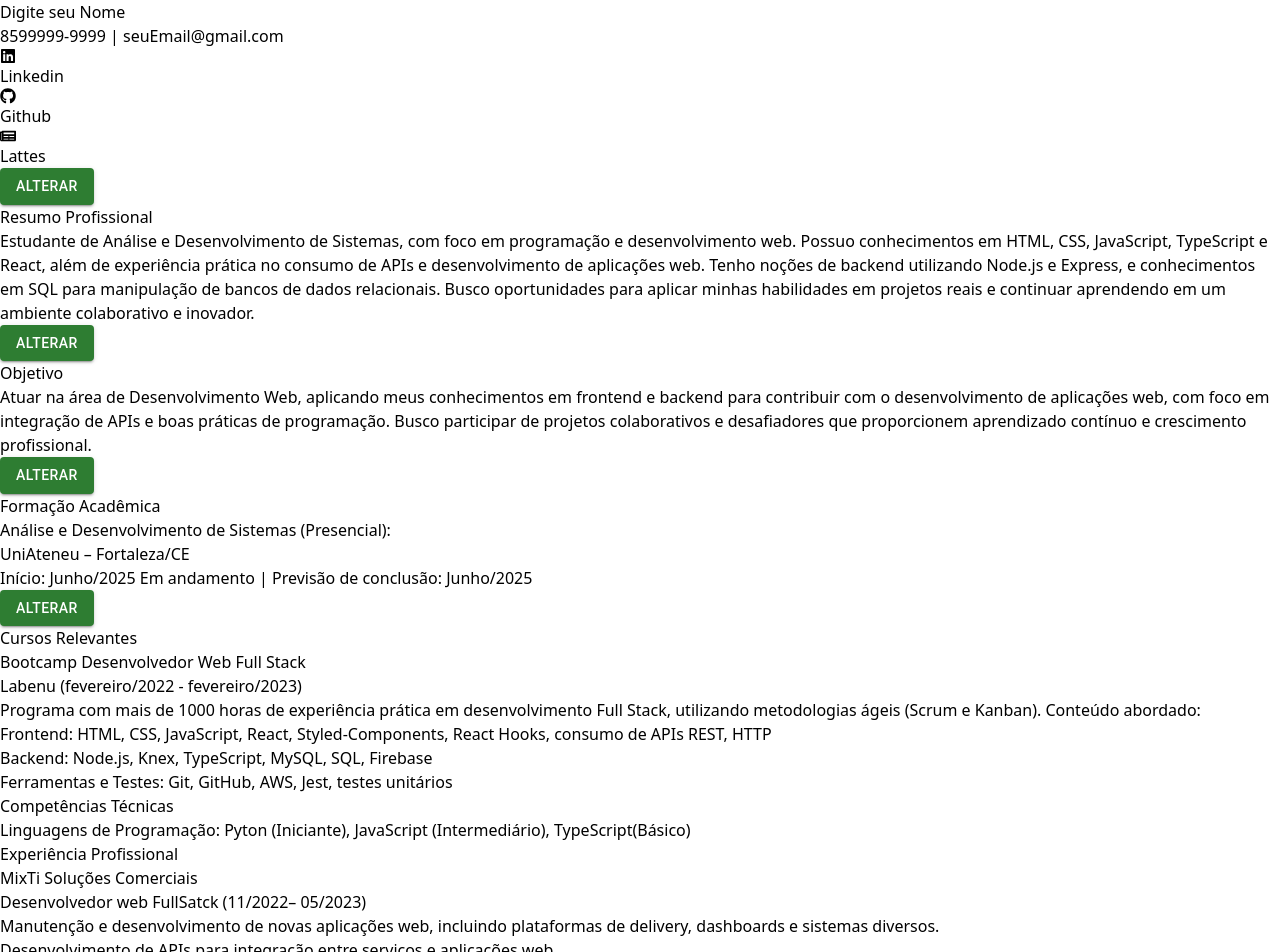
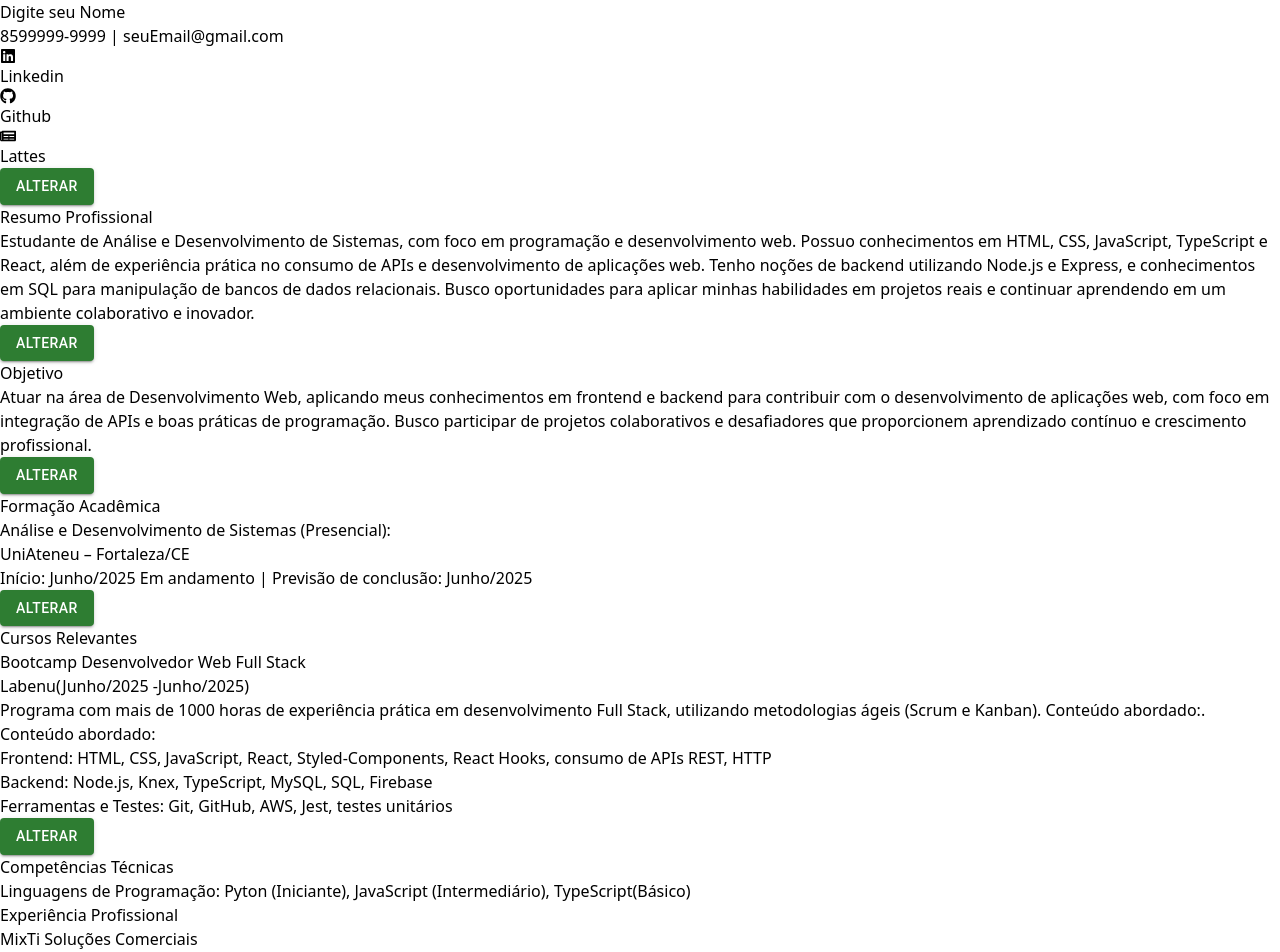
Before and after one commit to JonasLevy/app-curriculo, a React (Vite) app: page / in a window 1280 px wide. Shown: the top 952 px of the page. Built offline with nearby package versions, Linux system fonts and the light colour scheme.

Commit message:
criei o componente CursosRelevantes

```diff
--- a/src/App.jsx
+++ b/src/App.jsx
@@ -3,6 +3,7 @@ import Cabecalho from './components/Cabecalho';
 import ResumoProfissional from './components/ResumoProfissional';
 import ObjetivoProfissional from './components/ObjetivoProfissional';
 import FormacaoAcademica from './components/FormacaoAcademica';
+import CursosRelevantes from './components/CursosRelevantes';
 
 
 function App() {
@@ -12,30 +13,8 @@ function App() {
       <ResumoProfissional />
       <ObjetivoProfissional />
       <FormacaoAcademica />
+      <CursosRelevantes/>
 
-      <section className='flex p-8 flex-col items-start border-b-2 border-gray-400 w-full text-left'>
-        <h2 className="text-2xl  font-bold  text-sky-700 ">
-          Cursos Relevantes
-        </h2>
-        <h3 className='font-bold'> Bootcamp Desenvolvedor Web Full Stack</h3>
-        <p>Labenu (fevereiro/2022 - fevereiro/2023)</p>
-        <p className='text-left'>
-          Programa com mais de 1000 horas de experiência prática em desenvolvimento
-          Full Stack, utilizando metodologias ágeis (Scrum e Kanban). Conteúdo abordado:
-        </p>
-        <ul className='text-left list-disc ml-7'>
-          <li>
-            Frontend: HTML, CSS, JavaScript, React, Styled-Components, React Hooks,
-            consumo de APIs REST, HTTP
-          </li>
-          <li>
-            Backend: Node.js, Knex, TypeScript, MySQL, SQL, Firebase
-          </li>
-          <li>
-            Ferramentas e Testes: Git, GitHub, AWS, Jest, testes unitários
-          </li>
-        </ul>
-      </section>
 
       <section className='flex p-8 flex-col items-start border-b-2 border-gray-400 w-full text-left'>
         <h2 className="text-2xl  font-bold  text-sky-700 ">
--- /dev/null
+++ b/src/components/CursosRelevantes.jsx
@@ -0,0 +1,100 @@
+import { Button, IconButton } from "@mui/material"
+import dayjs from "dayjs"
+import { useState } from "react"
+import Modal from "./Modal"
+import DeleteIcon from '@mui/icons-material/Delete';
+import AddIcon from '@mui/icons-material/Add';
+import EditIcon from '@mui/icons-material/Edit';
+
+
+const CursosRelevantes = () => {
+    const [modalCursos, setModalCursos] = useState(false)
+    const [modalFormAddCurso, setModalFormAddCurso] = useState(false)
+    const [modalFormEditarCurso, setModalFormEditarCurso] = useState(false)
+    const [dataInicio, setDataInicio] = useState(dayjs())
+    const [dataTermino, setDataTermino] = useState(dayjs())
+    const [andamentoCurso, setAndamentoCurso] = useState(false)
+    const [listaCursos, setListaCursos] = useState([
+        {
+            nomeDoCurso: "Bootcamp Desenvolvedor Web Full Stack",
+            instituição: "Labenu",
+            Descricao: "Programa com mais de 1000 horas de experiência prática em desenvolvimento Full Stack, utilizando metodologias ágeis (Scrum e Kanban). Conteúdo abordado:",
+            conteudos: ["Frontend: HTML, CSS, JavaScript, React, Styled-Components, React Hooks, consumo de APIs REST, HTTP", "Backend: Node.js, Knex, TypeScript, MySQL, SQL, Firebase", "Ferramentas e Testes: Git, GitHub, AWS, Jest, testes unitários"],
+            dataInicio: dayjs(),
+            dataConclusao: dayjs()
+
+        }
+    ])
+
+    const mesesDoAno = [
+        "Janeiro", "Fevereiro", "Março", "Abril", "Maio", "Junho",
+        "Julho", "Agosto", "Setembro", "Outubro", "Novembro", "Dezembro"
+    ];
+    const bodyElement = document.body;
+    if (!modalCursos) bodyElement.style.overflow = ''
+
+
+    return (
+        <section className='flex p-8 flex-col items-start border-b-2 border-gray-400 w-full text-left'>
+            <h2 className="text-2xl  font-bold  text-sky-700 ">
+                Cursos Relevantes
+            </h2>
+
+            {
+                listaCursos?.map((curso, i) => (
+                    <div className="w-full flex flex-col items-start" key={i}>
+                        <h3 className='font-bold'>{curso.nomeDoCurso}</h3>
+                        <p>{curso.instituição}
+                            ({mesesDoAno[(curso.dataInicio).get("month")]}/{(curso.dataInicio).get("year")} -
+                            {mesesDoAno[(curso.dataConclusao).get("month")]}/{(curso.dataConclusao).get("year")})
+                        </p>
+                        <p className='text-left'>
+                            {curso.Descricao}. Conteúdo abordado:
+                        </p>
+                        <ul className='text-left list-disc ml-7'>
+                            {
+                                curso.conteudos?.map((conteudo, i) => (
+                                    <li key={i}> {conteudo}</li>
+                                ))
+                            }
+                        </ul>
+                    </div>
+                ))
+            }
+            <Button
+                variant="contained"
+                color="success" onClick={() => setModalCursos(!modalCursos)}
+                className="self-center">
+                Alterar
+            </Button>
+
+            {
+                modalCursos &&
+                <Modal close={() => setModalCursos(!modalCursos)} blockScroll={modalCursos}>
+                    <h2 className="text-2xl  font-bold  text-sky-700 ">
+                        Cursos Relevantes
+                    </h2>
+                    {
+                        listaCursos?.map((curso, i) => (
+                            <div className="w-full flex flex-col items-start" key={i}>
+                                <h3 className='font-bold'>{curso.nomeDoCurso}</h3>
+                                <p>{curso.instituição}</p>
+                                <div className="w-full flex ">
+                                    <IconButton aria-label="delete" >
+                                        <EditIcon />
+                                    </IconButton>
+                                    <IconButton aria-label="delete" >
+                                        <DeleteIcon />
+                                    </IconButton>
+                                </div>
+
+                            </div>
+                        ))
+                    }
+                </Modal>
+            }
+        </section>
+    )
+}
+
+export default CursosRelevantes
```
